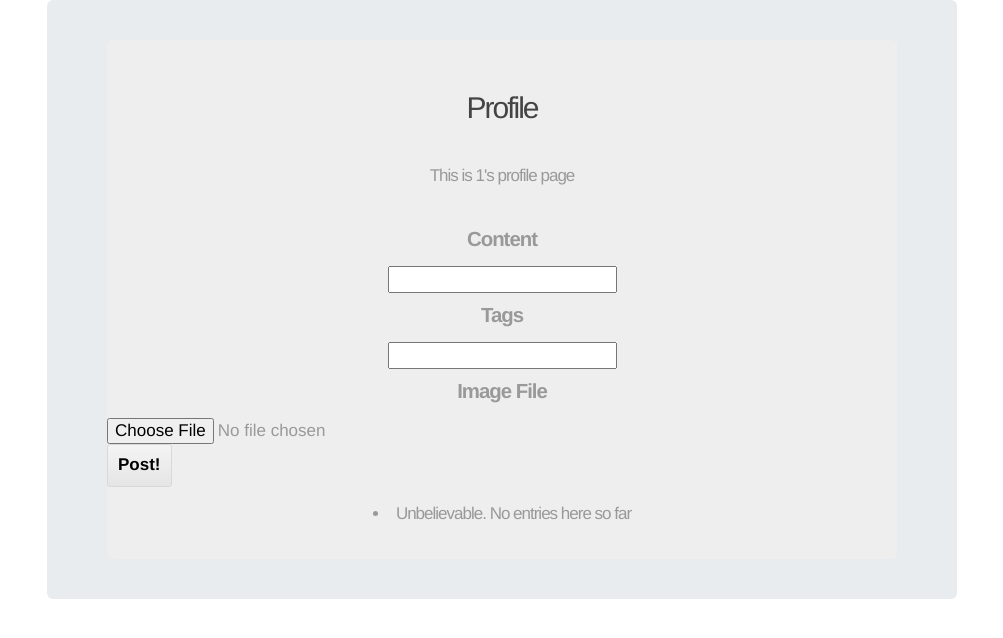
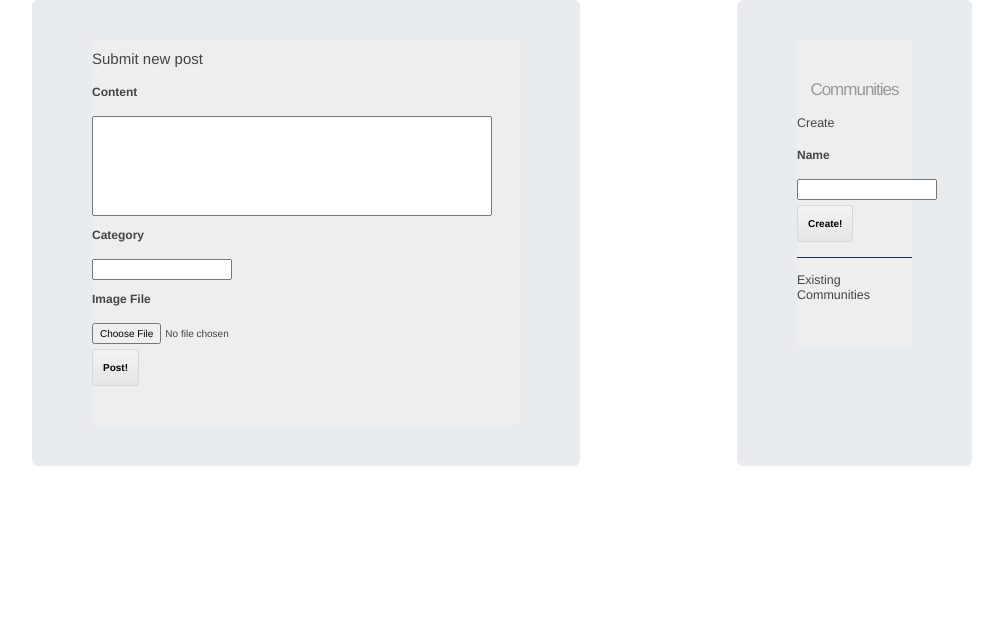
Before and after one commit to akarki15/reddit-images, a Flask app: template uni_app/templates/profile.html in a window 1280 px wide. Shown: the part 55-693 px from the top of the page, without its empty margins (138-1141 px from the left). Run offline with Flask 2, Linux system fonts and the light colour scheme; the template is opened without the code that fills it: values that come from a table or form of the project are taken from there, others are empty; the visitor is signed in with stand-in values (Sample User, id 1); some libraries are stand-ins or nearby versions.

Commit message:
Communities sorta working

```diff
--- a/uni_app/forms.py
+++ b/uni_app/forms.py
@@ -2,7 +2,7 @@ from flask.ext.wtf import Form
 from wtforms.fields import TextField, BooleanField, SubmitField,PasswordField
 from flask.ext.wtf.file import FileField, FileRequired, FileAllowed
 from wtforms.validators import Required
-from models import db, User
+from models import db, User, Category
 
 
 class SignInForm(Form):
@@ -52,9 +52,10 @@ class SignUpForm(Form):
 
 class CreatePostForm(Form):
 	text = TextField("Content",validators=[Required("Write something about this post!")])
-	tags = TextField("Tags")
+	category = TextField("Category")
 	image = FileField('Image File', validators = [FileAllowed(['jpg', 'png'], 'Images only!')])
 	submit = SubmitField("Post!")
+	categoryID = ""
 
 	# Constructor calls the Form's default constructor
 	def __init__(self, *args, **kwargs):
@@ -64,5 +65,33 @@ class CreatePostForm(Form):
 		# check the form's default validator
 		if not Form.validate(self):
 		  	return False
+		category = Category.query.filter_by(name = self.category.data.lower()).first()
+		if not category:
+			self.category.errors.append(str(self.category.data) + " Community does not exist! Type an existing community's name or create one before posting!")
+		  	return False
+		else:
+			self.categoryID = category.categoryID
+			return True
+class CreateCommunityForm(Form):
+	category = TextField("Name",validators=[Required("Community should have a name!")])
+	submit = SubmitField("Create!")
+	message = None
+	# Constructor calls the Form's default constructor
+	def __init__(self, *args, **kwargs):
+		Form.__init__(self, *args, **kwargs)
+
+	def validate(self):
+		# check the form's default validator
+		if not Form.validate(self):
+		  	return False
+		queryCategory = Category.query.filter_by(name = self.category.data.lower()).first()
+		if queryCategory:
+			self.category.errors.append(str(self.category.data) + " already exists!")
+		  	return False
 		else:
 			return True
+
+	def getAllCommunities(self):
+		for c in Category.query.all():
+			print c.name
+		return Category.query.all()
--- a/uni_app/routes.py
+++ b/uni_app/routes.py
@@ -1,8 +1,8 @@
 import os
 from uni_app import app
 from flask import Flask, render_template, request, url_for, flash, session, redirect
-from forms import SignInForm, SignUpForm, CreatePostForm
-from models import db, User, Post
+from forms import SignInForm, SignUpForm, CreatePostForm, CreateCommunityForm
+from models import db, User, Post, Category
 from werkzeug import secure_filename
 from settings import APP_UPLOADS
 
@@ -58,9 +58,9 @@ def profile():
 	else:
 		if request.method == 'POST':
 			if form.validate() == False:
-				return render_template('profile.html', form=form)
+				return render_template('profile.html', form=form,communityform=CreateCommunityForm())
 			else:
-				newpost = Post(form.text.data, session['userID'], form.tags.data)
+				newpost = Post(form.text.data, session['userID'], form.categoryID)
 				db.session.add(newpost)
 
 				file = request.files[form.image.name]
@@ -73,7 +73,6 @@ def profile():
 					file.save(os.path.join(APP_UPLOADS, filename))
 					flash(filename+" uploaded!")
 
-					print 'filename:', filename
 
 				db.session.commit()
 
@@ -81,10 +80,24 @@ def profile():
 				return redirect(url_for('profile'))
 		elif request.method == 'GET':
 			# posts = Post.query.filter_by(username = session['username']).first()
-			return render_template('profile.html', form=form)
+			return render_template('profile.html', form=form, communityform=CreateCommunityForm())
 
+@app.route('/community', methods=['GET', 'POST'])
+def community():
+	communityform= CreateCommunityForm()
 
-
+	user = User.query.filter_by(username = session['username']).first()
+	if user is None:
+		return redirect(url_for('signin'))
+	else:
+		if request.method == 'POST':
+			newCategory = Category(communityform.category.data.lower())
+			db.session.add(newCategory)
+			db.session.commit()
+			communityform.message= "Community created!"
+		# returns all the community list
+		# elif request.method == 'GET':
+		return render_template('profile.html', form=CreatePostForm(), communityform=communityform)
 
 @app.route('/signout')
 def signout():
--- a/uni_app/static/css/main.css
+++ b/uni_app/static/css/main.css
@@ -165,3 +165,27 @@ form input#password {
 form input#password {
   margin-bottom: 10px;
 }
+
+form input#text
+{ width: 400;
+  height: 100;
+}
+
+form input#tags{
+  width: 400;
+}
+
+.postForm{
+  width: 520px;
+}
+
+#submit{
+  margin-top: 5px;
+  margin-bottom: 5px;
+}
+
+hr{
+  height: 1px;
+  background-color: #123455;
+  border: none;
+}
--- a/uni_app/templates/layout.html
+++ b/uni_app/templates/layout.html
@@ -1,11 +1,17 @@
+<link rel=stylesheet type=text/css href="{{ url_for('static', filename='css/style.css') }}">
 <!-- Latest compiled and minified CSS -->
 <link rel="stylesheet" href="https://maxcdn.bootstrapcdn.com/bootstrap/3.3.4/css/bootstrap.min.css">
+
+<!-- jquery -->
+<script src="http://ajax.googleapis.com/ajax/libs/jquery/1.11.2/jquery.min.js"></script>
 
 <!-- Optional theme -->
 <link rel="stylesheet" href="https://maxcdn.bootstrapcdn.com/bootstrap/3.3.4/css/bootstrap-theme.min.css">
 
 <!-- Latest compiled and minified JavaScript -->
 <script src="https://maxcdn.bootstrapcdn.com/bootstrap/3.3.4/js/bootstrap.min.js"></script>
+
+
 
 <!DOCTYPE html>
 <html lang="en">
@@ -41,18 +47,25 @@
         <h3>Unified</h3>
       </div>
 
-
-      <div class="jumbotron">
+        <div class="row ">
+        <div class="jumbotron col-md-7 " >
         {% block content %}
         {% endblock %}
         {% for message in get_flashed_messages() %}
         <div class=flash>{{ message }}</div>
         {% endfor %}
+        </div>
+        <div class="col-md-2"></div>
+        <div class=" jumbotron col-md-3 communityBar" >
 
+        {% block communityContent %}
+        {% endblock %}
 
         </div>
 
-    </div>
+    </div> <!-- mainpart -->
+
+
  	</div>
 
 
--- a/uni_app/templates/profile.html
+++ b/uni_app/templates/profile.html
@@ -1,43 +1,61 @@
 {% extends "layout.html" %}
 {% block content %}
   <div class="jumbo">
-        <h2>Profile<h2>
-        <h3>This is {{ session['username'] }}'s profile page<h3>
-        <!-- {% block post %}
-        {% endblock %} -->
+        <h4> Submit new post </h4>
         <form action="{{ url_for('profile') }}" method=post enctype="multipart/form-data" >
         {{ form.hidden_tag() }}
 
         {{ form.text.label }}
         {{ form.text }}
 
-        {{ form.tags.label }}
-        {{ form.tags }}
+        {{ form.category.label }}
+        {{ form.category }}
 
         {{ form.image.label }}
         {{ form.image }}
 
         {{ form.submit }}
         </form>
-
-        {% for entry in entries %}
-        <li><h2>{{ entry.title }}</h2>{{ entry.text|safe }}
-        {% else %}
-        <li>Unbelievable.  No entries here so far
-        {% endfor %}
     </div>
     <!-- error messages -->
     {% for message in form.text.errors %}
     <div class="flash">{{ message }}</div>
     {% endfor %}
 
-    {% for message in form.tags.errors %}
+    {% for message in form.category.errors %}
     <div class="flash">{{ message }}</div>
     {% endfor %}
 
     {% for message in form.image.errors %}
     <div class="flash">{{ message }}</div>
     {% endfor %}
+{% endblock %}
 
+{% block communityContent %}
+    <div class="jumbo">
+    <h3>Communities</h3>
+    <p>
 
+    <form action="{{ url_for('community') }}" method=post enctype="multipart/form-data" >
+            <h5>Create</h5>
+        {{ form.hidden_tag() }}
+        {{ communityform.category.label }}
+        {{ communityform.category }}
+
+        {{ communityform.submit }}
+    </form>
+    </p>
+    <hr>
+        {% if communityform.message  %}
+        <div class=flash>{{ communityform.message }}</div>
+        {%endif%}
+        <p>
+            <h5> Existing Communities </h5>
+            <ul>
+            {% for c in communityform.getAllCommunities() %}
+            <li>{{ c.name }}</li>
+            {% endfor %}
+        </ul>
+        </p>
+    </div>
 {% endblock %}
```
Also changed, not shown: uni_app/models.py (+12 -5 lines). Lines whose indentation alone changed are shown as unchanged.
